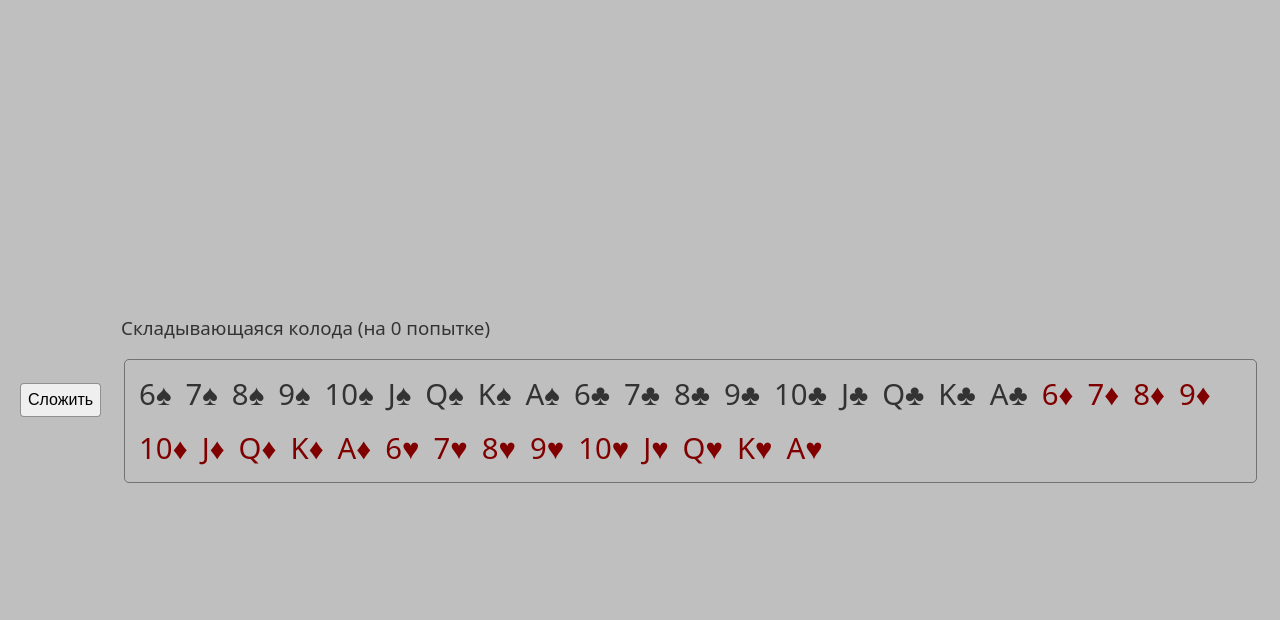
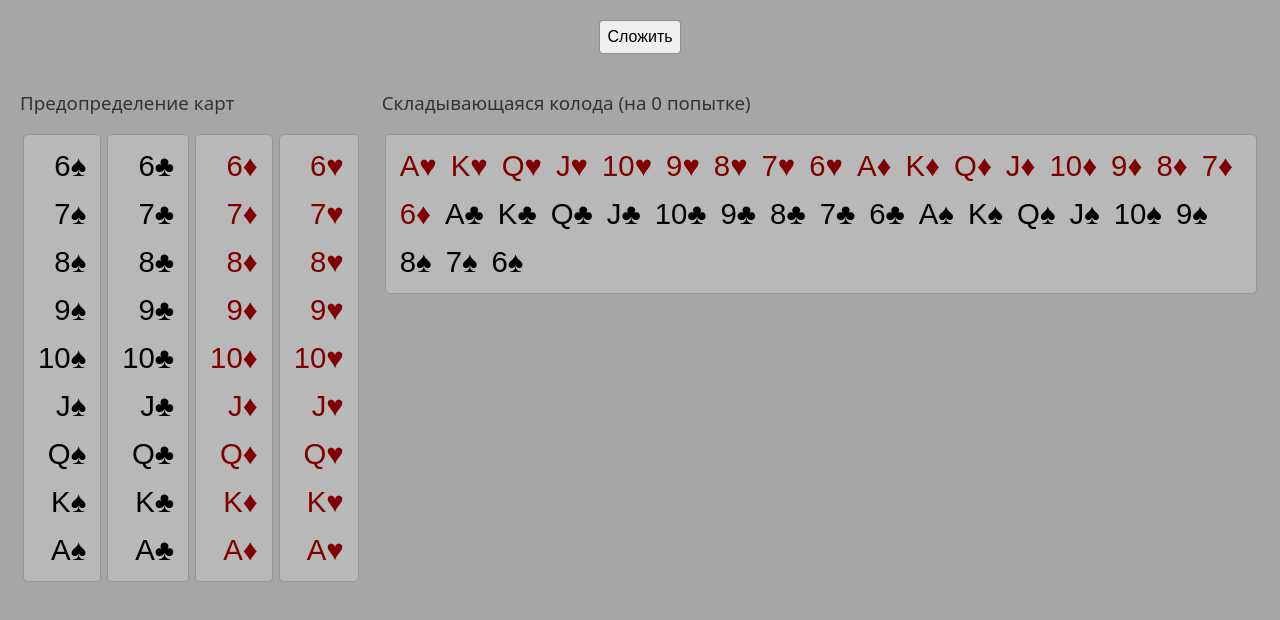
Before and after one commit to assador/medici, a Vue app: page / in a window 1280 px wide. Shown: the top 620 px of the page. Built offline with nearby package versions, Linux system fonts and the light colour scheme.

Commit message:
Realize the reserved cards functionality.

```diff
--- a/index.html
+++ b/index.html
@@ -3,7 +3,7 @@
   <head>
     <meta charset="UTF-8" />
     <meta name="viewport" content="width=device-width, initial-scale=1.0" />
-    <title>Medici</title>
+    <title>Medici Solitaire Calculator</title>
   </head>
   <body>
     <div id="app"></div>
--- a/package.json
+++ b/package.json
@@ -1,7 +1,7 @@
 {
   "name": "medici",
   "private": true,
-  "version": "0.2.0",
+  "version": "1.0.0",
   "type": "module",
   "scripts": {
     "dev": "vite",
--- a/src/components/MediciSolitaireCalculator/MediciSolitaireCalculator.scss
+++ b/src/components/MediciSolitaireCalculator/MediciSolitaireCalculator.scss
@@ -1,17 +1,27 @@
 .msc {
   display: grid;
   grid-template-areas:
-    ' service basic '
+    ' header  header '
+    ' service basic  '
   ;
-  grid-template-columns: auto 1fr;
-  align-items: center;
+  grid-template-rows: auto 1fr;
+  grid-template-columns: min-content 1fr;
   justify-items: center;
   width: 100%;
   height: 100%;
   gap: 20px;
+  .msc-header {
+    grid-area: header;
+  }
   .msc-deck, .msc-shift {
     display: flex;
     flex-wrap: wrap;
+  }
+  .msc-deck-auxiliary {
+    flex-wrap: nowrap;
+    .msc-shift {
+      justify-content: right;
+    }
   }
   .msc-shift {
     margin: 4px;
--- a/src/components/MediciSolitaireCalculator/MediciSolitaireCalculator.ts
+++ b/src/components/MediciSolitaireCalculator/MediciSolitaireCalculator.ts
@@ -28,29 +28,25 @@ export interface Card {
 
 export class Deck {
   size: number;
-  cards: Card[];
-  openCards: Card[];
   currentIndex: number;
-  shiftIndexes: number[];
-  staticCards: {index: number, card: Card}[];
-  played: boolean;
+  cards: Card[] = [];
+  openCards: Card[] = [];
+  shiftIndexes: number[] = [];
+  staticCards: {index: number, card: Card}[] = [];
+  played: boolean = false;
   constructor(size = 36) {
     if (size <= 0 || size > 52 || size % 4 !== 0) throw new Error(
       `Incorrect number of cards when creating a new deck: ${size}.`
     );
     this.size = size;
+    this.currentIndex = this.size - 1;
+    this.create(size);
+  }
+  create(size = 36): void {
+    this.size = size;
+    this.currentIndex = this.size - 1;
     this.cards = [];
     this.openCards = [];
-    this.currentIndex = this.size - 1;
-    this.shiftIndexes = [];
-    this.staticCards = [];
-    this.played = false;
-    this.create();
-  }
-  create(): void {
-    this.cards = [];
-    this.openCards = [];
-    this.currentIndex = this.size - 1;
     this.shiftIndexes = [];
     this.staticCards = [];
     this.played = false;
@@ -68,7 +64,9 @@ export class Deck {
   shuffle(): void {
     for (let i = this.cards.length - 1; i > 0; i--) {
       let j = Math.floor(Math.random() * (i + 1));
-      [this.cards[i], this.cards[j]] = [this.cards[j], this.cards[i]];
+      if (this.staticCards.findIndex(s => s.index === i || s.index === j) === -1) {
+        [this.cards[i], this.cards[j]] = [this.cards[j], this.cards[i]];
+      }
     }
   }
   nextCard(): void {
@@ -100,9 +98,36 @@ export class Deck {
     }
     this.played = true;
   }
+  setStaticCard(index: number, card: Card): void {
+    // Проверка существования задаваемого индекса
+    if (!this.cards[index]) return;
+    // Нахождение индекса в колоде задаваемой карты
+    const cardIndex = this.cards.findIndex(
+      c => c.suit === card.suit && c.rank === card.rank
+    );
+    if (cardIndex === -1 || cardIndex === index) return;
+    const existingIndex = this.staticCards.findIndex(
+      s => (s.index === index || s.card.suit === card.suit && s.card.rank === card.rank)
+    );
+    if (existingIndex !== -1) this.staticCards.splice(existingIndex, 1);
+    this.staticCards.push({index: index, card: this.cards[cardIndex]});
+    [
+      this.cards[cardIndex],
+      this.cards[index]
+    ] = [
+      this.cards[index],
+      this.cards[cardIndex]
+    ];
+  }
+  unsetStaticCard(index: number): void {
+    const existingIndex = this.staticCards.findIndex(s => s.index === index);
+    if (existingIndex !== -1) this.staticCards.splice(existingIndex, 1);
+  }
   cardsByShifts(): Card[][] {
     let shifts: Card[][] = [];
-    if (this.shiftIndexes.length === 0) return shifts = [this.cards];
+    if (this.shiftIndexes.length === 0)
+      return shifts = [this.cards.slice().reverse()]
+    ;
     for (let i = 0; i < this.shiftIndexes.length; i++) {
       shifts.push(this.cards.slice(
         this.shiftIndexes[i],
@@ -111,27 +136,13 @@ export class Deck {
     }
     return shifts;
   }
-  printCards(): string {
-    return (
-      (this.shiftIndexes.length > 0 ? '<' : '') +
-      this.cards.map((card, i) =>
-        Rank[card.rank as keyof typeof Rank] +
-        Suit[card.suit as keyof typeof Suit] +
-        (this.shiftIndexes.includes(i) ? ' >' + (i > 0 ? '<' : '') : '')
-      ).reverse().join(' ')
-    );
-  }
-  printOpenCards(): string {
-    return this.openCards.map(card =>
-      Rank[card.rank as keyof typeof Rank] +
-      Suit[card.suit as keyof typeof Suit]
-    ).join(' ');
-  }
 }
 
 export const tryFor = (deck: Deck, tries: number = 5000): number | null => {
   for (let i = 1; i <= tries; i++) {
-    deck.create();
+    deck.openCards = [];
+    deck.currentIndex = deck.size - 1;
+    deck.shiftIndexes = [];
     deck.shuffle();
     deck.play();
     if (deck.openCards.length === 2) return i;
--- a/src/components/MediciSolitaireCalculator/MediciSolitaireCalculator.vue
+++ b/src/components/MediciSolitaireCalculator/MediciSolitaireCalculator.vue
@@ -1,31 +1,65 @@
 <script setup lang="ts">
 import { ref } from 'vue';
-import { Suit, Rank, Deck, tryFor } from './MediciSolitaireCalculator';
+import { Suit, Rank, Card, Deck, tryFor } from './MediciSolitaireCalculator';
 
 const deck = ref(new Deck());
 const auxiliaryDeck = ref(new Deck());
+let staticCard = ref();
 let result: number | null = 0;
 </script>
 
 <template>
   <div class="msc">
-    <div class="msc-service">
+    <div class="msc-header">
       <button type="button" @click="result = tryFor(deck)">Сложить</button>
     </div>
+    <div class="msc-service">
+      <h3>Предопределение карт</h3>
+      <div class="msc-deck msc-deck-auxiliary">
+        <span
+          v-for="suit in Object.keys(Suit)"
+          class="msc-shift"
+        >
+          <button
+            v-for="card in auxiliaryDeck.cards.filter(card => card.suit === suit)"
+            :class="'msc-card ' + (card.suit === 'Diamonds' || card.suit === 'Hearts' ? 'msc-card__red' : 'msc-card__black')"
+            @click="staticCard = card"
+          >
+            <span>{{ Rank[card.rank as keyof typeof Rank] }}</span>
+            <span>{{ Suit[card.suit as keyof typeof Suit] }}</span>
+          </button>
+        </span>
+      </div>
+      <h3 v-if="deck.staticCards.length">Назначенные карты</h3>
+      <div v-if="deck.staticCards.length" class="msc-deck">
+        <span class="msc-shift">
+          <button
+            v-for="card in deck.staticCards"
+            :class="'msc-card ' + (card.card.suit === 'Diamonds' || card.card.suit === 'Hearts' ? 'msc-card__red' : 'msc-card__black')"
+            @click="deck.unsetStaticCard(card.index)"
+          >
+            <span>{{ Rank[card.card.rank as keyof typeof Rank] }}</span>
+            <span>{{ Suit[card.card.suit as keyof typeof Suit] }}</span>
+            <span class="msc-card-ext">№&#160;{{ deck.cards.length - card.index }}</span>
+          </button>
+        </span>
+      </div>
+    </div>
     <div class="msc-basic">
-      <h3>Складывающаяся колода (на {{ result }} попытке)</h3>
+      <h3>Складывающаяся колода (на&#160;{{ result }}&#160;попытке)</h3>
       <div class="msc-deck">
         <span
           v-for="shift in deck.cardsByShifts()"
           class="msc-shift"
         >
-          <span
+          <button
             v-for="card in shift"
             :class="'msc-card ' + (card.suit === 'Diamonds' || card.suit === 'Hearts' ? 'msc-card__red' : 'msc-card__black')"
+            @click="(e) => {if (Object.keys(staticCard).length) {deck.setStaticCard(deck.cards.indexOf(card), staticCard)}}"
           >
             <span>{{ Rank[card.rank as keyof typeof Rank] }}</span>
             <span>{{ Suit[card.suit as keyof typeof Suit] }}</span>
-          </span>
+          </button>
         </span>
       </div>
     </div>
--- a/src/style.scss
+++ b/src/style.scss
@@ -9,16 +9,16 @@ html, body {
 body {
   position: relative;
   min-height: 100%;
-  background-color: hsl(0, 0%, 75%);
+  background-color: hsl(0, 0%, 65%);
   color: hsl(0, 0%, 20%, 100%);
   font-family: sans;
   font-size: 12pt;
 }
 h1, h2, h3, h4, h5, h6 {
-  margin-bottom: 1rem;
+  margin: 1rem 0;
   font-weight: normal;
 }
-.button, button, input, select, .selectspan, textarea {
+button, input, select, textarea {
   display: inline-block;
   box-sizing: border-box;
   padding: 7px;
@@ -39,12 +39,23 @@ h1, h2, h3, h4, h5, h6 {
   gap: 20px;
 }
 .msc-card {
+  background: none;
+  border: none;
   font-size: 22pt;
+  cursor: pointer;
+  .msc-card-ext {
+    display: block;
+    font-size: 0.8rem;
+  }
+}
+.msc-card:focus {
+  outline: 1px solid hsl(0, 0%, 0%, 50%);
 }
 .msc-card__red {
   color: hsl(0, 100%, 25%, 100%);
 }
 .msc-shift {
   border-radius: 4px;
-  outline: 1px solid hsl(0, 0%, 0%, 40%);
+  outline: 1px solid hsl(0, 0%, 0%, 10%);
+  background-color: hsl(0, 0%, 100%, 20%);
 }
```
Also changed, not shown: 5 other files (tests, documents, lock files or other folders).
